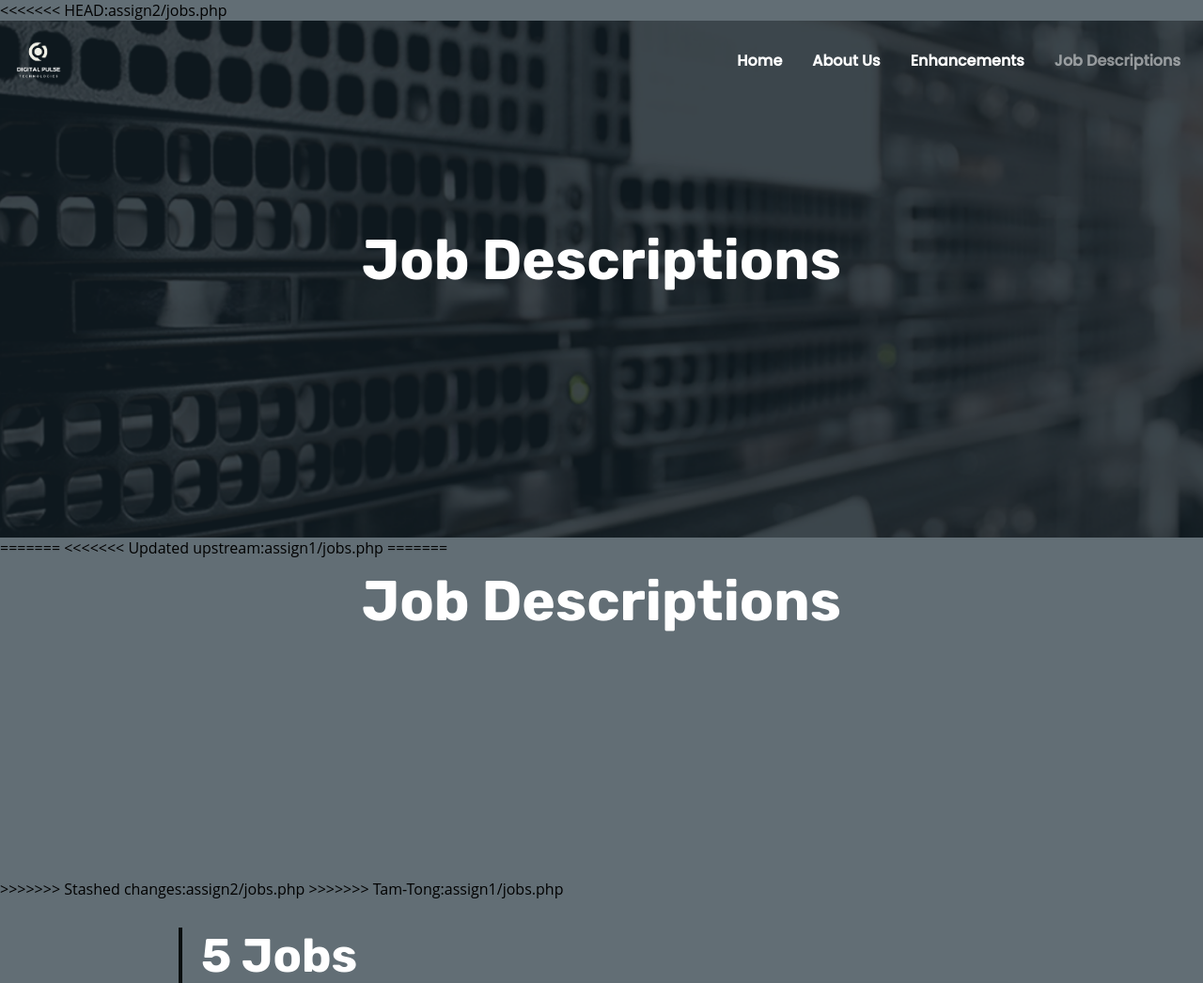
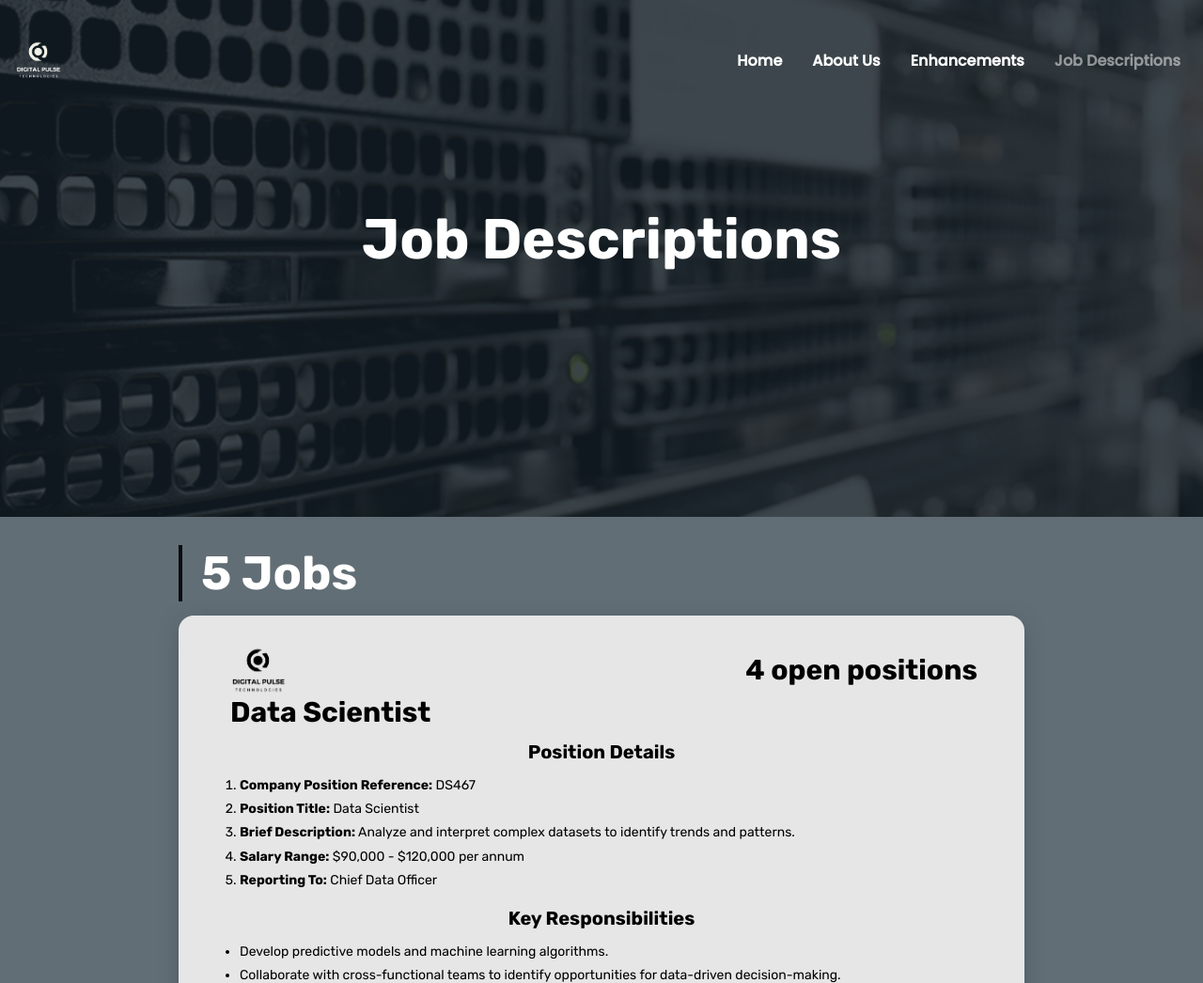
Before and after one commit to TamTonyTong/assignment2-phpsuffer, a PHP site: page /jobs.php in a window 1280 px wide. Shown: the top 1046 px of the page at 94% size. Run offline with PHP 8.4, Linux system fonts and the light colour scheme.

Commit message:
Update jobs.php

```diff
--- a/assign2/jobs.php
+++ b/assign2/jobs.php
@@ -6,26 +6,14 @@
   <meta name="author" content="Huỳnh Nguyễn Quốc Bảo">
   <title>Job Vacancy</title>
 </head>
-
+<?php $currentPage='jobs';
+  include('header.inc');?>
 <body>
-<<<<<<< HEAD:assign2/jobs.php
   <?php $currentPage = 'jobs';
   include('menu.inc'); ?>
   <h1 id="applyh1">Job Descriptions</h1>
   </div>
   </header>
-=======
-<<<<<<< Updated upstream:assign1/jobs.php
-<?php $currentPage='jobs';
-include('header.inc');?>
-=======
-  <?php $currentPage = 'jobs';
-  require_once('menu.inc'); ?>
-  <h1 id="applyh1">Job Descriptions</h1>
-  </div>
-  </header>
->>>>>>> Stashed changes:assign2/jobs.php
->>>>>>> Tam-Tong:assign1/jobs.php
   <!--Job list-->
   <div class="jobs-list-container">
     <h2>5 Jobs</h2>
```
